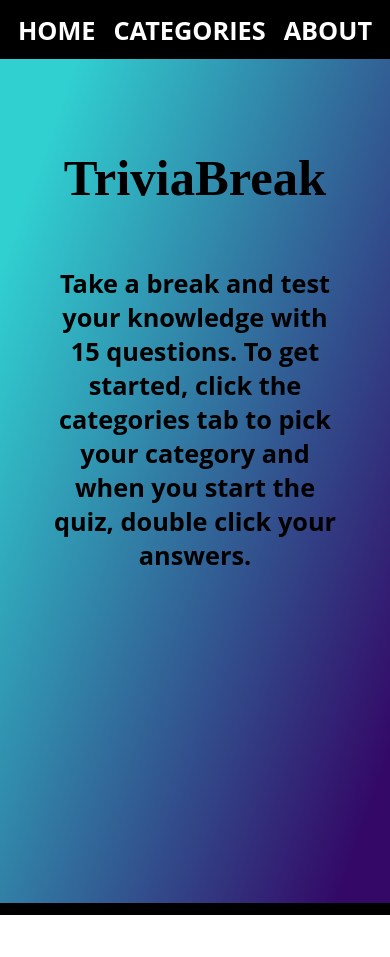
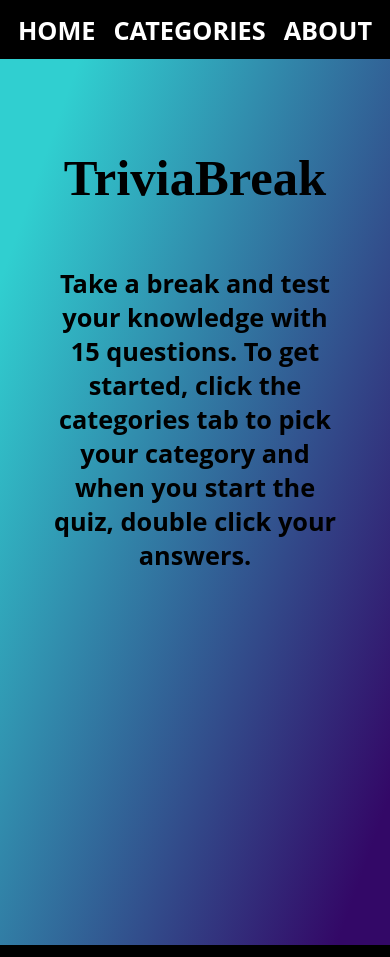
Before and after one commit to nks397/TriviaBreak, a React (Create React App) app: page / in a window 390 px wide. Before the commit the page ends 915 px from the top, so only its background shows below. Built offline with nearby package versions, Linux system fonts and the light colour scheme; the HTML template or start-up script is replaced by a standard one.

Commit message:
changed questions' responsiveness

```diff
--- a/src/styles.css
+++ b/src/styles.css
@@ -221,7 +221,7 @@ main {
     align-items: center;
     background-image: linear-gradient( 109.6deg,  rgba(48,207,208,1) 11.2%, rgba(51,8,103,1) 92.5% );
     width: 100%;
-    height: 100vh;
+    height: 105vh;
 }
 
 footer {
```
